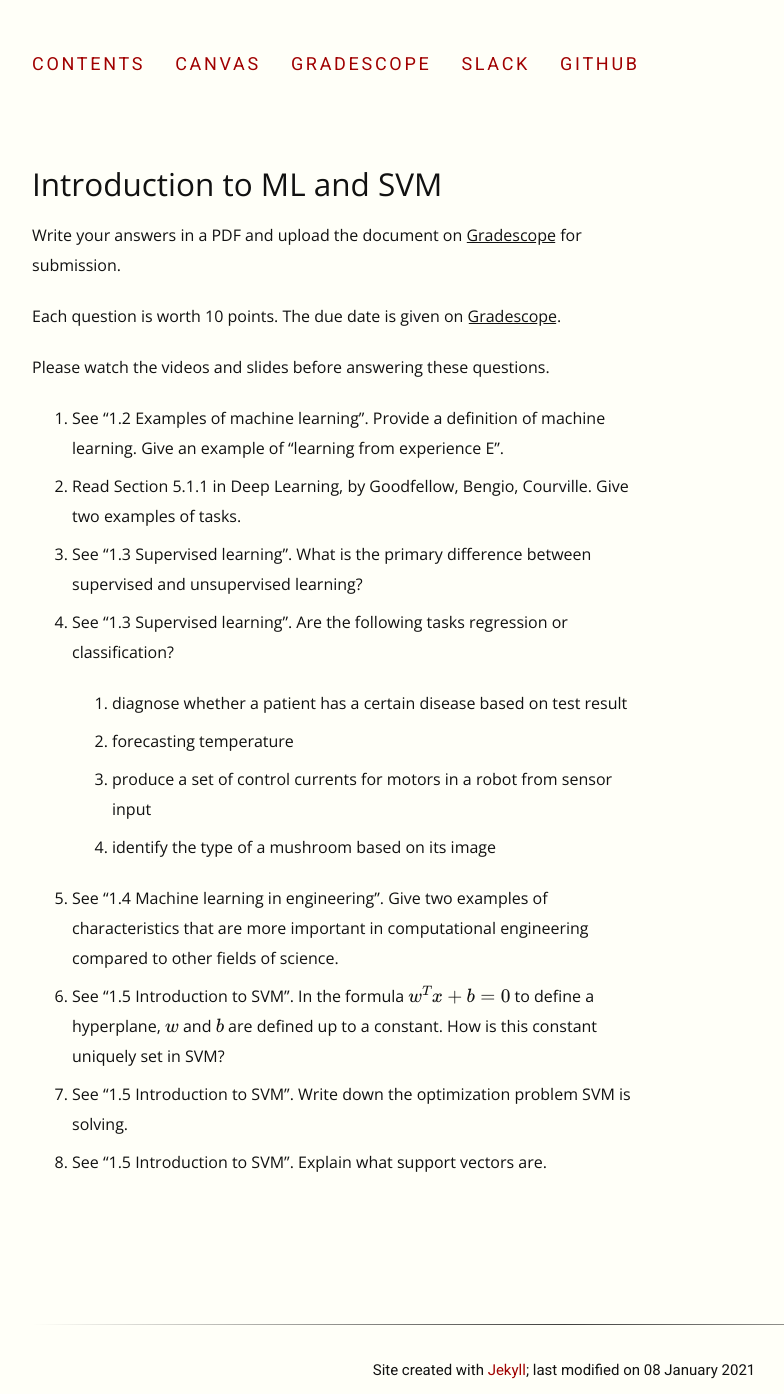
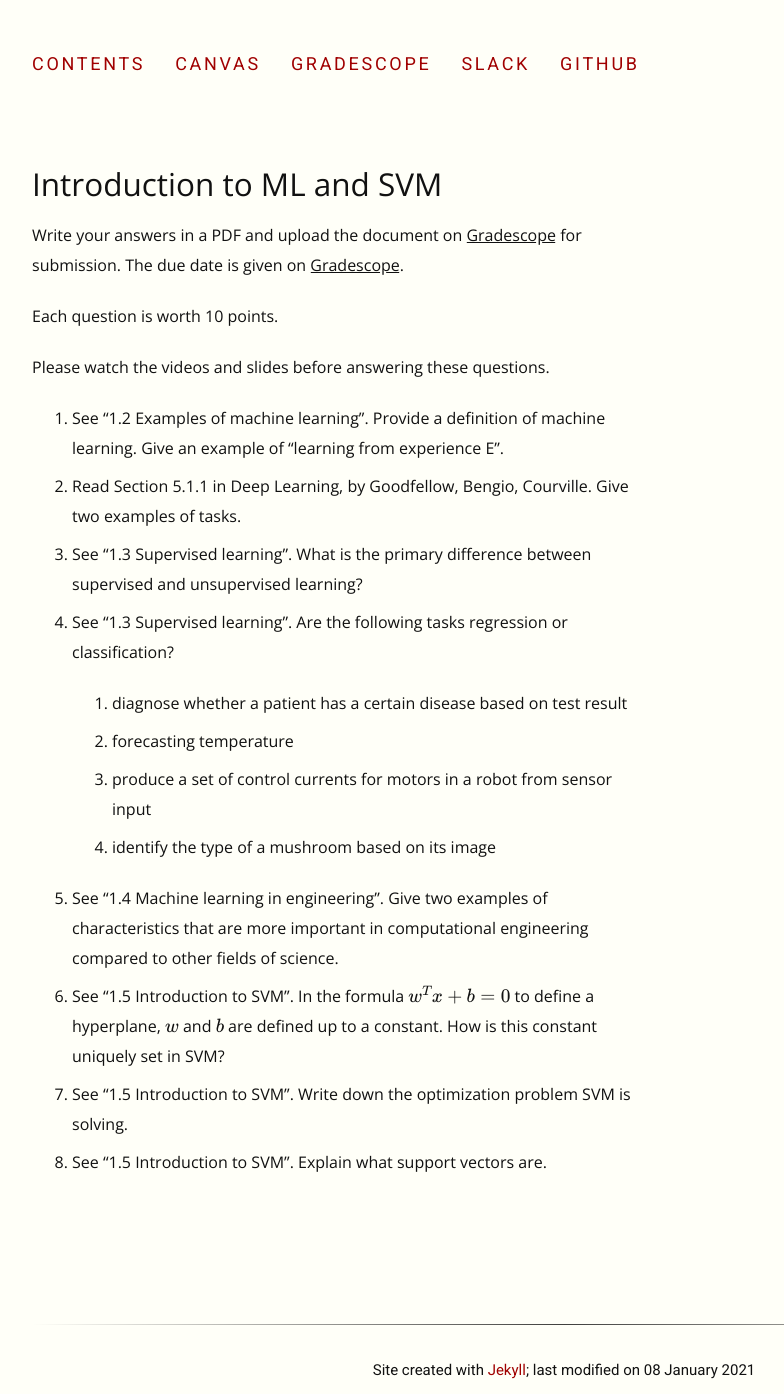
Before and after one commit to EricDarve/me343-cme216-winter-2021, a Jekyll site: the page built from Reading Assignments/intro_svm.md, in a window 1280 px wide. Shown: the whole page, without its empty margins (128-912 px from the left). Built offline with Jekyll 4.4.1, drawn with Linux system fonts in a browser that asks for light colours; formulas are drawn with MathJax 3.

```diff
--- a/Reading Assignments/intro_svm.md
+++ b/Reading Assignments/intro_svm.md
@@ -3,9 +3,9 @@ layout: page
 title: Introduction to ML and SVM
 ---
 
-Write your answers in a PDF and upload the document on [Gradescope](https://www.gradescope.com/courses/222525) for submission.
+Write your answers in a PDF and upload the document on [Gradescope](https://www.gradescope.com/courses/222525) for submission. The due date is given on [Gradescope](https://www.gradescope.com/courses/222525).
 
-Each question is worth 10 points. The due date is given on [Gradescope](https://www.gradescope.com/courses/222525).
+Each question is worth 10 points.
 
 Please watch the videos and slides before answering these questions.
 
```
Also changed, not shown: index.md (+55 -55 lines).
